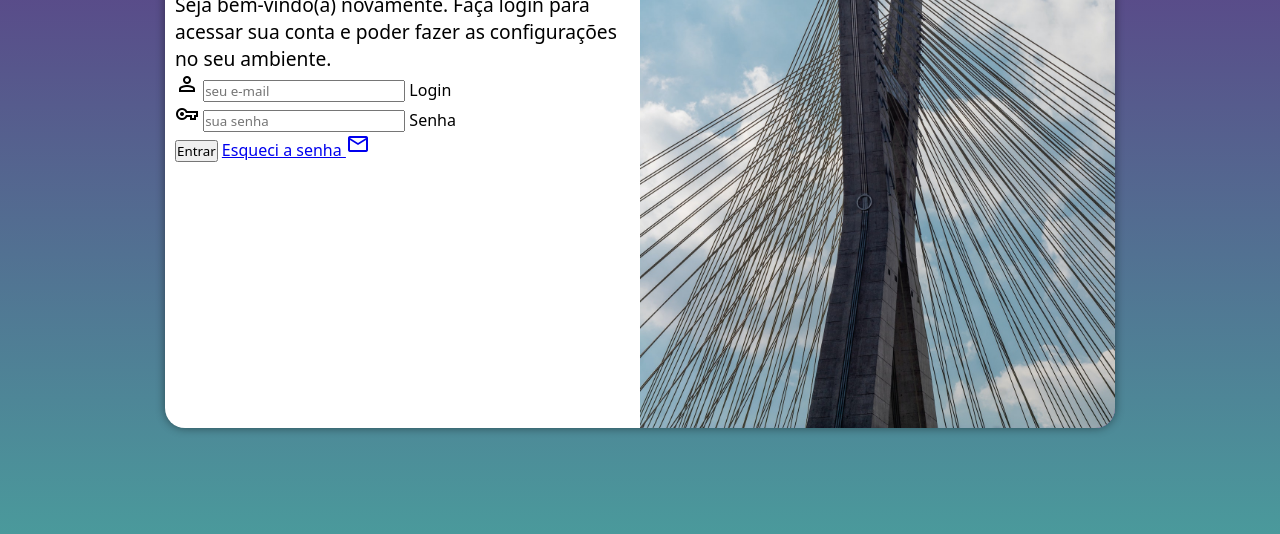
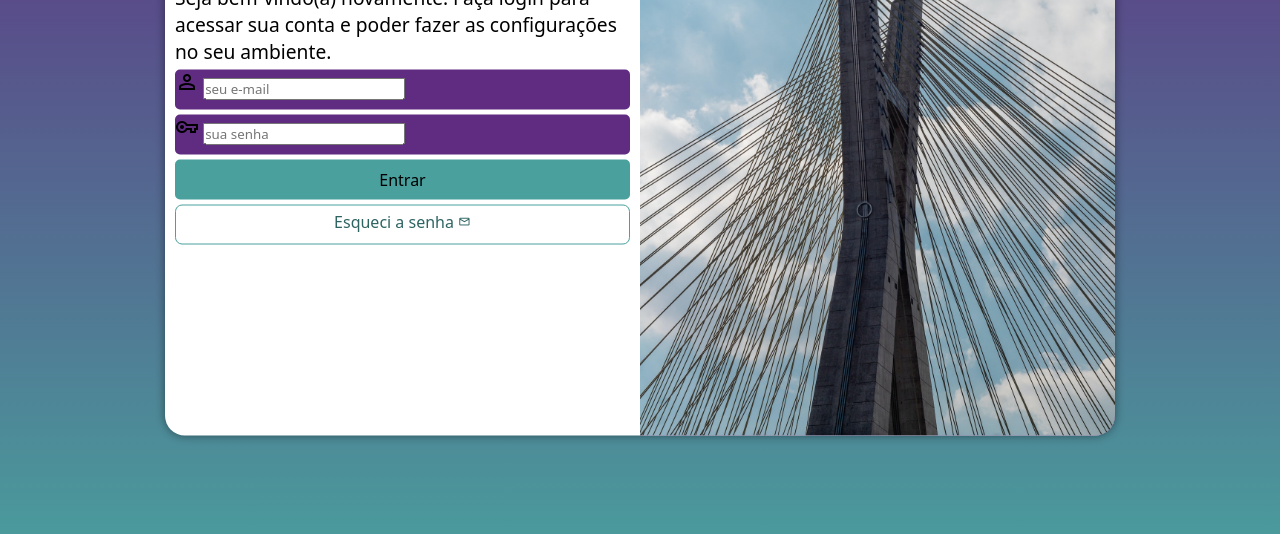
Before and after one commit to leohaley/projeto-login, a plain HTML site: page index.html in a window 1280 px wide. Shown: the part 222-756 px from the top of the page. Drawn offline with nearby package versions, Linux system fonts and the light colour scheme.

Commit message:
formataçaõ do form post autocompelte

```diff
--- a/estilos/style.css
+++ b/estilos/style.css
@@ -34,7 +34,7 @@ section#login {
 
     background-color: white;
     width: 250px;
-    height: 500px;
+    height: 515px;
     border-radius: 20px;
     box-shadow: 0px 0px 10px rgba(0, 0, 0, 0.450);
 
@@ -63,3 +63,54 @@ div#formulario > h1 {
 div#formulario > p {
     font-size: 0.8em;
 }
+
+form > div.campo {
+    background-color: #5f2c82;
+    display: block;
+    width: 100%;
+    height: 40px;
+    border-radius: 5px;
+    margin: 5px 0px;
+}
+
+div.campo > label {
+    display: none;
+}
+
+form > input[type=submit] {
+    display: block;
+    font-size: 1em;
+    width: 100%;
+    height: 40px;
+    background-color: #49a09d;
+    border: none;
+    border-radius: 5px;
+    cursor: pointer;
+}
+
+form > input[type=submit]:hover {
+    background-color: #2d6462;
+}
+
+form > a.botao {
+    display: block;
+    text-align: center;
+    font-size: 1em;
+    width: 100%;
+    height: 40px;
+    padding-top: 5px;
+    margin-top: 5px;
+    background-color: white;
+    color: #2d6462;
+    border: 1px solid #49a09d;
+    border-radius: 7px;
+    text-decoration: none;
+}
+
+form > a.botao:hover {
+    background-color: #6cd3cf;
+}
+
+form > a.botao > i {
+    font-size: 0.8em;
+}
--- a/index.html
+++ b/index.html
@@ -27,10 +27,10 @@
                     <div class="campo">
                         <i class="material-symbols-outlined">vpn_key</i>
                         <input type="password" name="senha" id="isenha" placeholder="sua senha" autocomplete="current-password" minlength="8" maxlength="20" required>
-                        <label for="isenha">Senha</label>
+                        <label for="isenha">senha</label>
                     </div>
                     <input type="submit" value="Entrar">
-                    <a href="esqueci.html">
+                    <a href="esqueci.html" class="botao">
                         Esqueci a senha <i class="material-symbols-outlined">mail</i>
                     </a>
                 </form>
```
